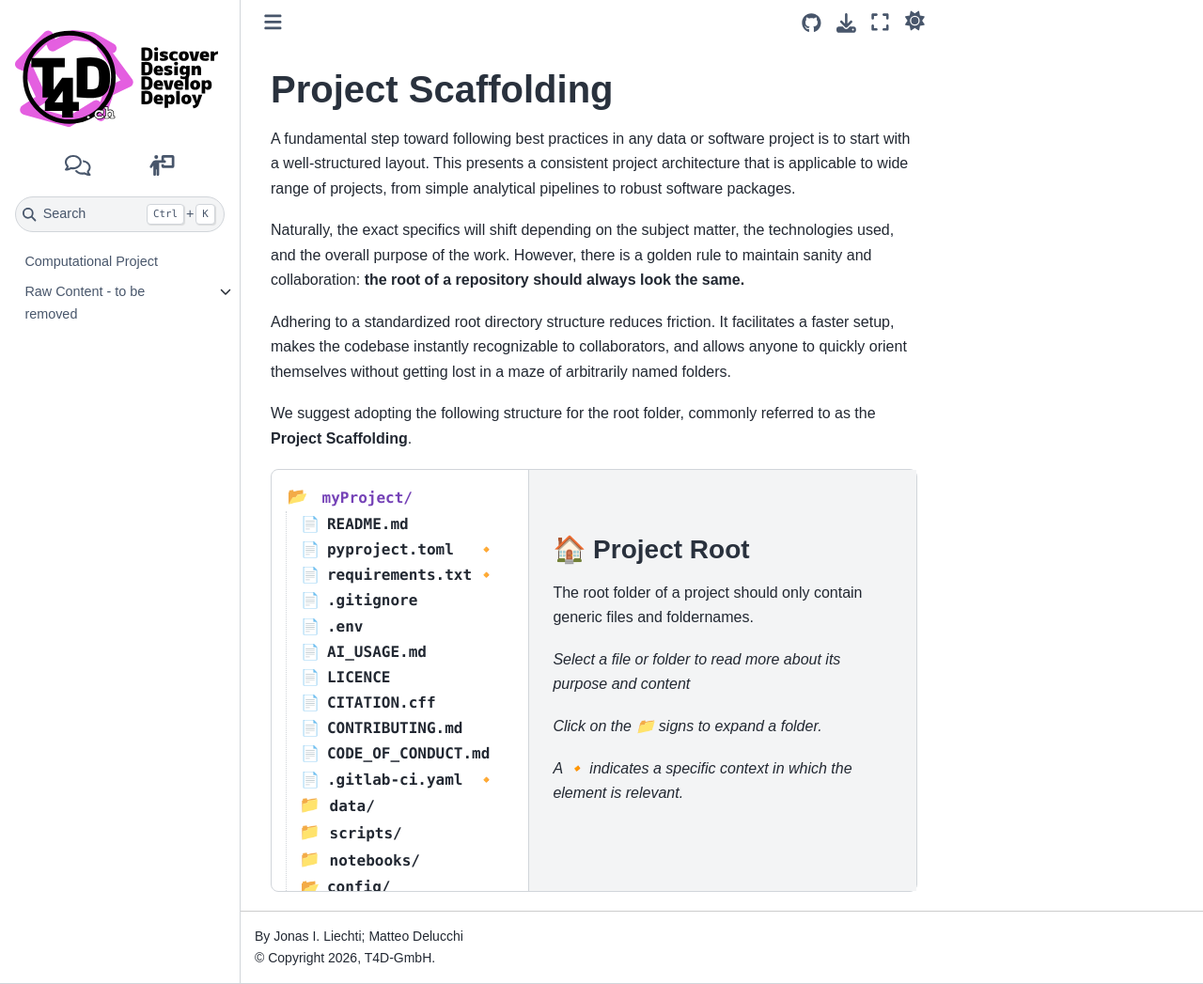
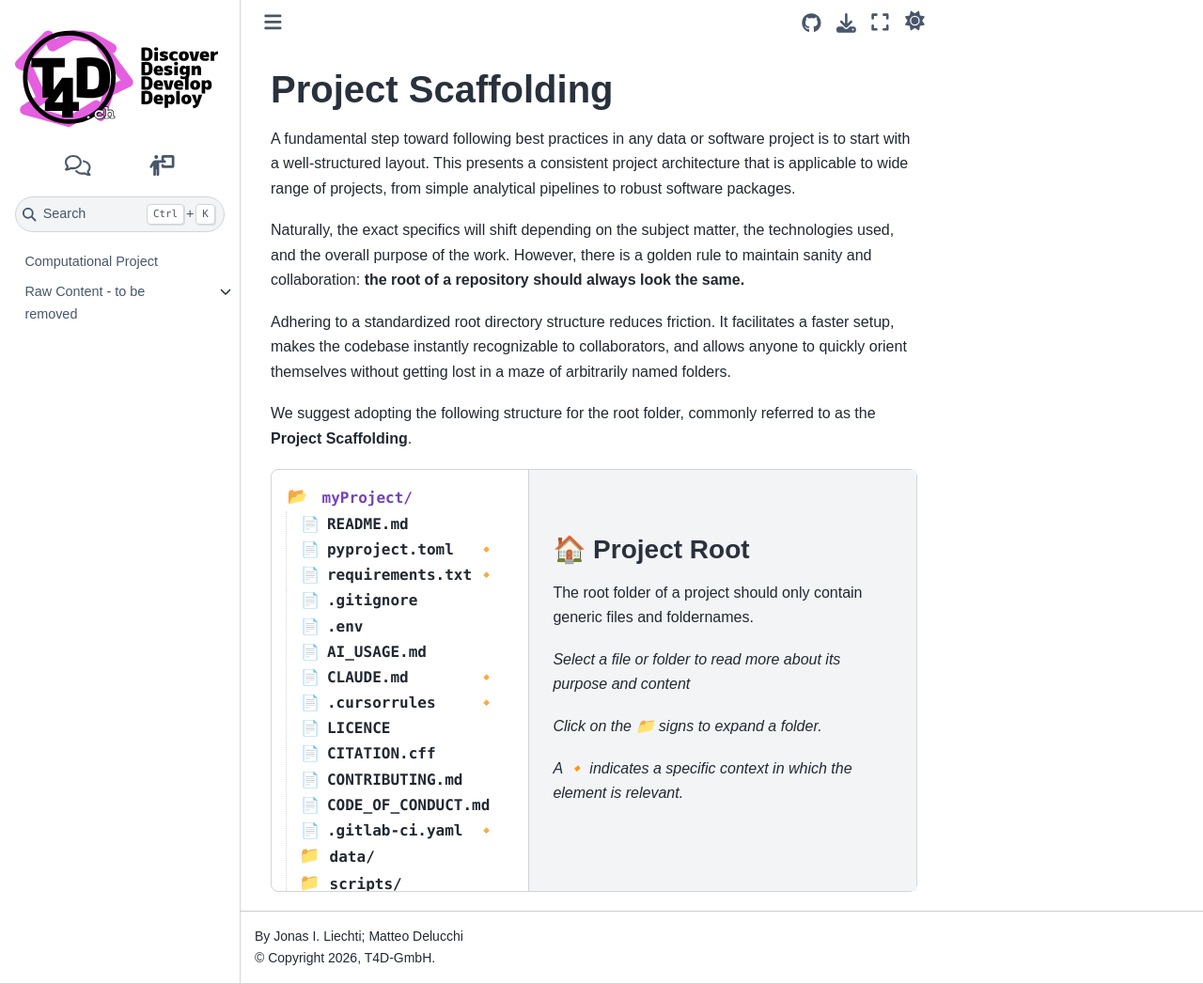
Before and after one commit to t4d-gmbh/researchSoftwareEngineering, a Sphinx documentation site: the page built from source/content/computationalProject/projectScaffolding.md, in a window 1280 px wide and 1047 px high. Shown: the whole window at 94% size. Built offline with Sphinx 7.4.7 and the Sphinx Book theme 1.1.4, drawn with Linux system fonts in a browser that asks for light colours; some web fonts are replaced; the version number could not be read and is left out.

Commit message:
add new radio inputs and descriptions for GitHub workflows and AI agents in project scaffolding

```diff
--- a/source/content/_static/projectScaffoldingStyle.html
+++ b/source/content/_static/projectScaffoldingStyle.html
@@ -65,7 +65,12 @@
 #radio-tests:checked ~ .scaffold-split #desc-tests,
 #radio-examples:checked ~ .scaffold-split #desc-examples,
 #radio-docs:checked ~ .scaffold-split #desc-docs,
-#radio-bench:checked ~ .scaffold-split #desc-bench {
+#radio-bench:checked ~ .scaffold-split #desc-bench,
+#radio-github-workflows:checked ~ .scaffold-split #desc-github-workflows,
+#radio-copilot-instructions:checked ~ .scaffold-split #desc-copilot-instructions,
+#radio-github-agents:checked ~ .scaffold-split #desc-github-agents,
+#radio-claude:checked ~ .scaffold-split #desc-claude,
+#radio-cursorrules:checked ~ .scaffold-split #desc-cursorrules {
     display: block !important;
 }
 
@@ -98,7 +103,12 @@
 #radio-tests:checked ~ .scaffold-split label[for="radio-tests"],
 #radio-examples:checked ~ .scaffold-split label[for="radio-examples"],
 #radio-docs:checked ~ .scaffold-split label[for="radio-docs"],
-#radio-bench:checked ~ .scaffold-split label[for="radio-bench"] {
+#radio-bench:checked ~ .scaffold-split label[for="radio-bench"],
+#radio-github-workflows:checked ~ .scaffold-split label[for="radio-github-workflows"],
+#radio-copilot-instructions:checked ~ .scaffold-split label[for="radio-copilot-instructions"],
+#radio-github-agents:checked ~ .scaffold-split label[for="radio-github-agents"],
+#radio-claude:checked ~ .scaffold-split label[for="radio-claude"],
+#radio-cursorrules:checked ~ .scaffold-split label[for="radio-cursorrules"] {
     color: var(--pst-color-primary) !important;
     background-color: rgba(var(--pst-color-primary-rgb), 0.1);
     padding: 0 5px;
--- a/source/content/computationalProject/projectScaffolding.md
+++ b/source/content/computationalProject/projectScaffolding.md
@@ -50,6 +50,11 @@ We suggest adopting the following structure for the root folder, commonly referr
 <input type="radio" name="tree-nav" id="radio-examples" class="tree-radio">
 <input type="radio" name="tree-nav" id="radio-docs" class="tree-radio">
 <input type="radio" name="tree-nav" id="radio-bench" class="tree-radio">
+<input type="radio" name="tree-nav" id="radio-github-workflows" class="tree-radio">
+<input type="radio" name="tree-nav" id="radio-copilot-instructions" class="tree-radio">
+<input type="radio" name="tree-nav" id="radio-github-agents" class="tree-radio">
+<input type="radio" name="tree-nav" id="radio-claude" class="tree-radio">
+<input type="radio" name="tree-nav" id="radio-cursorrules" class="tree-radio">
 
 <div class="scaffold-split">
   <div class="tree-pane project-tree">
@@ -63,6 +68,8 @@ We suggest adopting the following structure for the root folder, commonly referr
         <li>📄 <label for="radio-git">.gitignore</label></li>
         <li>📄 <label for="radio-env">.env</label></li>
         <li>📄 <label for="radio-ai">AI_USAGE.md</label></li>
+        <li>📄 <label for="radio-claude">CLAUDE.md <span class="context-badge">🔸</span></label></li>
+        <li>📄 <label for="radio-cursorrules">.cursorrules <span class="context-badge">🔸</span></label></li>
         <li>📄 <label for="radio-license">LICENCE</label></li>
         <li>📄 <label for="radio-citation">CITATION.cff</label></li>
         <li>📄 <label for="radio-contrib">CONTRIBUTING.md</label></li>
@@ -115,7 +122,16 @@ We suggest adopting the following structure for the root folder, commonly referr
         <li>📂 <label for="radio-examples">examples/</label></li>
         <li>📂 <label for="radio-docs">docs/</label></li>
         <li>📂 <label for="radio-bench">benchmark/</label></li>
-        <li>📂 <label for="radio-github">.github/workflows/ <span class="context-badge">🔸</span></label></li>
+        <li>
+          <details>
+            <summary><label for="radio-github">.github/ <span class="context-badge">🔸</span></label></summary>
+            <ul>
+                <li>📂 <label for="radio-github-workflows">workflows/</label></li>
+                <li>📄 <label for="radio-copilot-instructions">copilot-instructions.md</label></li>
+                <li>📂 <label for="radio-github-agents">agents/</label></li>
+            </ul>
+          </details>
+        </li>
       </ul>
     </details>
 
@@ -161,16 +177,62 @@ We suggest adopting the following structure for the root folder, commonly referr
     <div id="desc-gitlab" class="desc-item">
       <span class="context-label">🔸 GitLab</span>
       <h3>⚙️ .gitlab-ci.yaml</h3>
-      <p>...</p>
+      <p>The CI/CD pipeline definition for GitLab. It declares stages, jobs, and rules that automatically run tests, build artifacts, and deploy your project whenever changes are pushed to the repository.</p>
+      {% if page %}
+      <p>A single YAML file at the repository root controls the entire automation pipeline. Each job specifies a Docker image, a script to execute, and the conditions under which it should run. GitLab Runner picks up these jobs and executes them in isolated containers.</p>
+      {% endif %}
     </div>
     <div id="desc-github" class="desc-item">
       <span class="context-label">🔸 GitHub</span>
-      <h3>⚙️ .github/workflows</h3>
-      <p>...</p>
+      <h3>⚙️ .github/</h3>
+      <p>The hidden configuration directory for GitHub-specific features: CI/CD workflows, AI agent instructions, issue templates, and more.</p>
+      {% if page %}
+      <p>Expand the folder on the left to explore its sub-items. While <code>workflows/</code> for CI/CD is the most common entry, this directory also hosts configuration for coding agents and AI assistants.</p>
+      {% endif %}
+    </div>
+    <div id="desc-github-workflows" class="desc-item">
+      <span class="context-label">🔸 GitHub</span>
+      <h3>⚙️ workflows/</h3>
+      <p>GitHub Actions workflow files (YAML) that define automated CI/CD pipelines. Each file describes a workflow triggered by events such as pushes, pull requests, or scheduled runs to test, build, and deploy your project.</p>
+      {% if page %}
+      <p>Unlike GitLab's single-file approach, GitHub Actions uses one YAML file per workflow inside this directory, making it straightforward to maintain separate pipelines for testing, releasing, and documentation deployment.</p>
+      {% endif %}
+    </div>
+    <div id="desc-copilot-instructions" class="desc-item">
+      <span class="context-label">🔸 GitHub Copilot</span>
+      <h3>🤖 copilot-instructions.md</h3>
+      <p>A Markdown file that provides project-specific context and guidelines to GitHub Copilot. Its contents are automatically included in every Copilot interaction within the repository.</p>
+      {% if page %}
+      <p>Use this file to describe your project's architecture, preferred coding conventions, key libraries, and any domain-specific terminology. Copilot reads it as a system-level prompt, so the instructions apply across chat, inline completions, and code review.</p>
+      {% endif %}
+    </div>
+    <div id="desc-github-agents" class="desc-item">
+      <span class="context-label">🔸 GitHub Copilot</span>
+      <h3>🤖 agents/</h3>
+      <p>Configuration directory for GitHub Copilot coding agents. Each Markdown file in this folder defines a specialized agent with its own system prompt, tool access, and task scope.</p>
+      {% if page %}
+      <p>Coding agents can autonomously work on issues, open pull requests, and run CI checks. The files here let you tailor agent behavior to your project, for example restricting which files an agent may edit or which commands it may run.</p>
+      {% endif %}
     </div>
     <div id="desc-ai" class="desc-item">
       <h3>🤖 AI_USAGE.md</h3>
       <p>Transparency document detailing how LLMs were used in the creation of code or documentation.</p>
+    </div>
+    <div id="desc-claude" class="desc-item">
+      <span class="context-label">🔸 Claude Code</span>
+      <h3>🤖 CLAUDE.md</h3>
+      <p>Project-level instructions for Anthropic's Claude Code agent. When Claude Code opens a repository, it reads this file to understand the project's conventions, build commands, and coding standards.</p>
+      {% if page %}
+      <p>This is the Claude equivalent of <code>copilot-instructions.md</code>. Place it at the repository root. You can specify preferred languages, testing commands, architectural patterns, and any rules Claude should follow when generating or modifying code in your project.</p>
+      {% endif %}
+    </div>
+    <div id="desc-cursorrules" class="desc-item">
+      <span class="context-label">🔸 Cursor</span>
+      <h3>🤖 .cursorrules</h3>
+      <p>A plain-text instruction file for the Cursor AI code editor. Cursor reads this file from the repository root and applies its contents as persistent context for all AI interactions within the project.</p>
+      {% if page %}
+      <p>Use it to describe your stack, style preferences, and domain conventions. The format is free-form text. For more structured setups, Cursor also supports a <code>.cursor/rules/</code> directory where each file targets a specific glob pattern of source files.</p>
+      {% endif %}
     </div>
     <div id="desc-license" class="desc-item">
       <h3>⚖️ LICENSE</h3>
```
